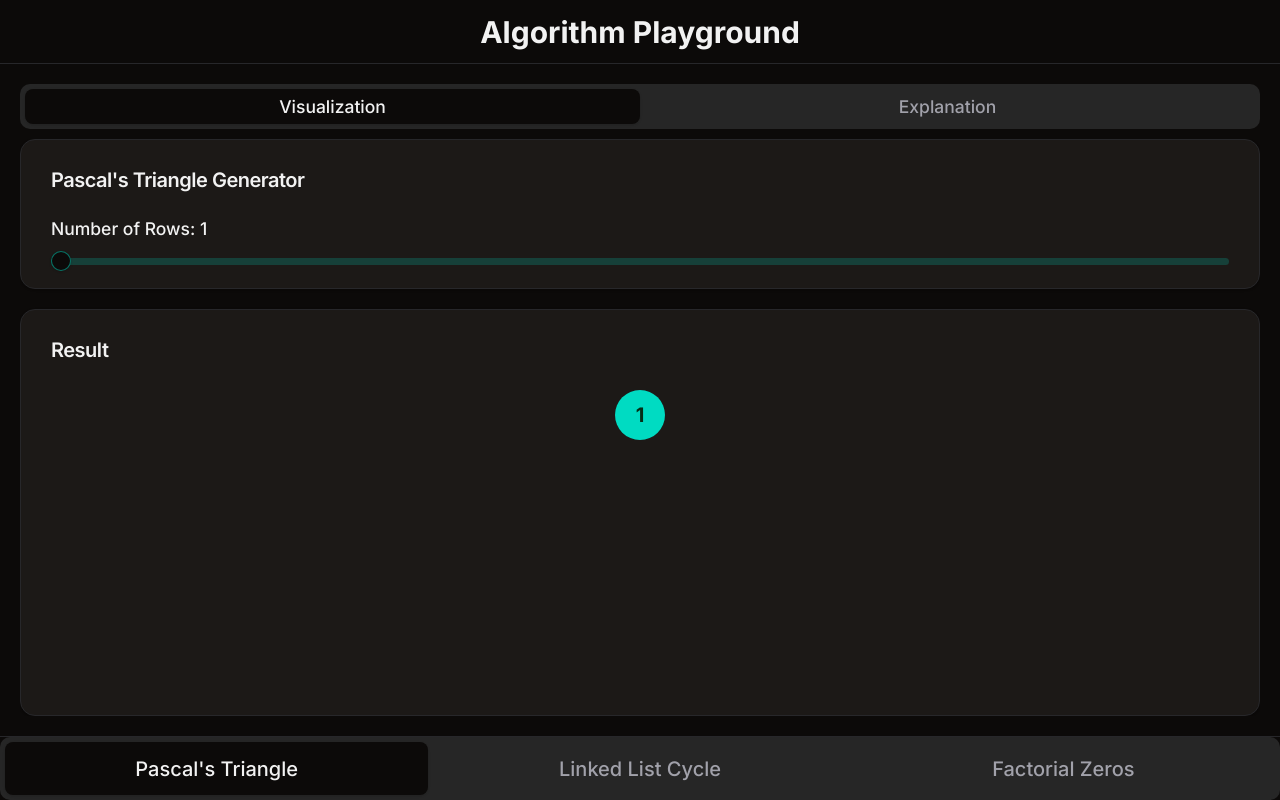
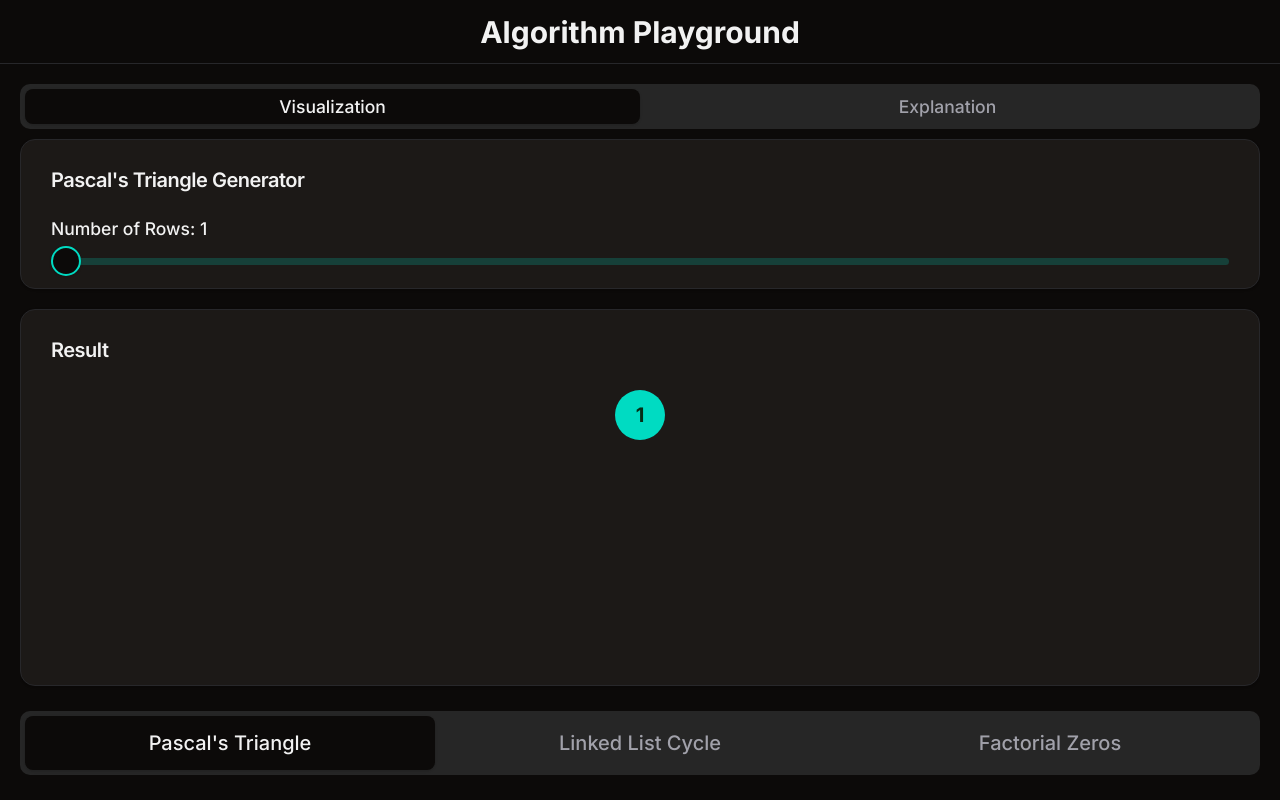
Before and after one commit to 0xJohnnie/algorithm-complexity, a Next.js app: page /pascal-triangle in a window 1280 px wide. Built offline with nearby package versions, Linux system fonts and the light colour scheme.

Commit message:
fix: improve alignment and visibility of components

```diff
--- a/app/factorial-trailing-zeros/page.tsx
+++ b/app/factorial-trailing-zeros/page.tsx
@@ -107,7 +107,7 @@ export default function FactorialTrailingZerosPage() {
         </Card>
 
         {trailingZeros !== null && factorialValue !== null && (
-          <Card className="mt-4 flex flex-col h-[calc(100%-170px)]">
+          <Card className="mt-4 flex flex-col h-[calc(100%-200px)]">
             <CardHeader>
               <CardTitle>Result</CardTitle>
             </CardHeader>
@@ -121,7 +121,7 @@ export default function FactorialTrailingZerosPage() {
                 </div>
               </div>
               <span className="font-semibold">Factorial Value:</span>
-              <ScrollArea className="h-[calc(100%-130px)] border rounded mt-2 p-2 text-sm font-mono break-all whitespace-normal">
+              <ScrollArea className="h-[calc(100%-150px)] border rounded mt-2 p-2 text-sm font-mono break-all whitespace-normal">
                 {factorialValue}
               </ScrollArea>
             </CardContent>
@@ -132,7 +132,7 @@ export default function FactorialTrailingZerosPage() {
       <TabsContent value="explanation" className="flex-grow overflow-auto">
         <Card className="h-full flex flex-col">
           <CardContent className="overflow-y-auto flex-grow p-4">
-            <div className="flex flex-col lg:grid lg:grid-cols-[1fr_1fr] gap-6">
+            <div className="flex flex-col md:grid md:grid-cols-2 gap-6">
               <div className="space-y-6">
                 <Card className="bg-muted">
                   <CardContent className="p-4">
--- a/app/linked-list-cycle/page.tsx
+++ b/app/linked-list-cycle/page.tsx
@@ -184,7 +184,7 @@ export default function LinkedListCyclePage() {
           </CardContent>
         </Card>
 
-        <Card className="mt-4 flex flex-col h-[calc(100%-270px)]">
+        <Card className="mt-4 flex flex-col h-[calc(100%-300px)]">
           <CardHeader>
             <CardTitle>Result</CardTitle>
           </CardHeader>
@@ -215,7 +215,7 @@ export default function LinkedListCyclePage() {
       <TabsContent value="explanation" className="flex-grow overflow-auto">
         <Card className="h-full flex flex-col">
           <CardContent className="overflow-y-auto flex-grow p-4">
-            <div className="flex flex-col lg:grid lg:grid-cols-[1fr_1fr] gap-6">
+            <div className="flex flex-col md:grid md:grid-cols-2 gap-6">
               <div className="space-y-6">
                 <Card className="bg-muted">
                   <CardContent className="p-4">
--- a/app/pascal-triangle/page.tsx
+++ b/app/pascal-triangle/page.tsx
@@ -56,7 +56,6 @@ export default function PascalTrianglePage() {
         <TabsTrigger value="explanation">Explanation</TabsTrigger>
       </TabsList>
       <TabsContent value="visualization" className="flex-grow overflow-auto">
-        <div className="flex flex-col h-full">
           <Card className="flex flex-col h-[150px]">
             <CardHeader>
               <CardTitle>Pascal&apos;s Triangle Generator</CardTitle>
@@ -79,7 +78,7 @@ export default function PascalTrianglePage() {
           </Card>
 
           {triangle.length > 0 && (
-            <Card className="mt-4 flex flex-col flex-grow">
+          <Card className="mt-4 flex flex-col h-[calc(100%-200px)]">
               <CardHeader>
                 <CardTitle>Result</CardTitle>
               </CardHeader>
@@ -101,12 +100,11 @@ export default function PascalTrianglePage() {
               </CardContent>
             </Card>
           )}
-        </div>
       </TabsContent>
       <TabsContent value="explanation" className="flex-grow overflow-auto">
         <Card className="flex-grow flex flex-col">
           <CardContent className="flex-grow overflow-auto p-4">
-            <div className="flex flex-col lg:grid lg:grid-cols-[1fr_1fr] gap-6">
+          <div className="flex flex-col md:grid md:grid-cols-2 gap-6">
               <div className="space-y-6">
                 <Card className="bg-muted">
                   <CardContent className="p-4">
--- a/components/tab-bar.tsx
+++ b/components/tab-bar.tsx
@@ -50,7 +50,7 @@ export default function TabBar() {
   }
 
   return (
-    <div className="w-full h-[var(--footer-height)] border-t bg-background sticky bottom-0">
+    <div className="h-[var(--footer-height)] bg-background sticky bottom-5 p-0 mx-4">
       <Tabs
         defaultValue={ROUTES[pathname as keyof typeof ROUTES] || ""}
         className="w-full h-full"
--- a/components/ui/slider.tsx
+++ b/components/ui/slider.tsx
@@ -20,8 +20,8 @@ const Slider = React.forwardRef<
     <SliderPrimitive.Track className="relative h-1.5 w-full grow overflow-hidden rounded-full bg-primary/20">
       <SliderPrimitive.Range className="absolute h-full bg-primary" />
     </SliderPrimitive.Track>
-    <SliderPrimitive.Thumb className="block h-4 w-4 rounded-full border border-primary/50 bg-background shadow transition-colors focus-visible:outline-none focus-visible:ring-1 focus-visible:ring-ring disabled:pointer-events-none disabled:opacity-50" />
-  </SliderPrimitive.Root>
+    <SliderPrimitive.Thumb className="block h-6 w-6 rounded-full border-2 border-primary bg-background shadow transition-colors focus-visible:outline-none focus-visible:ring- focus-visible:ring-ring disabled:pointer-events-none disabled:opacity-50" />
+    </SliderPrimitive.Root>
 ));
 Slider.displayName = SliderPrimitive.Root.displayName;
 
```
